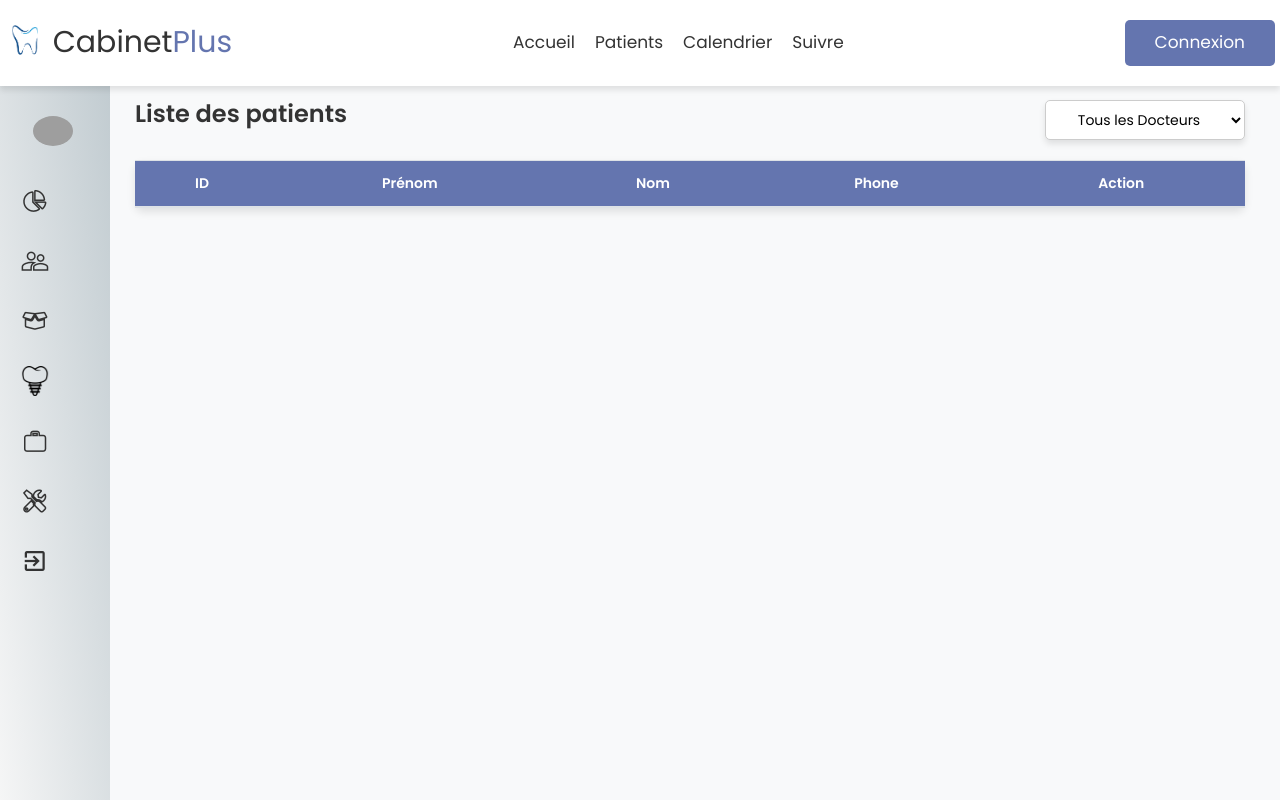
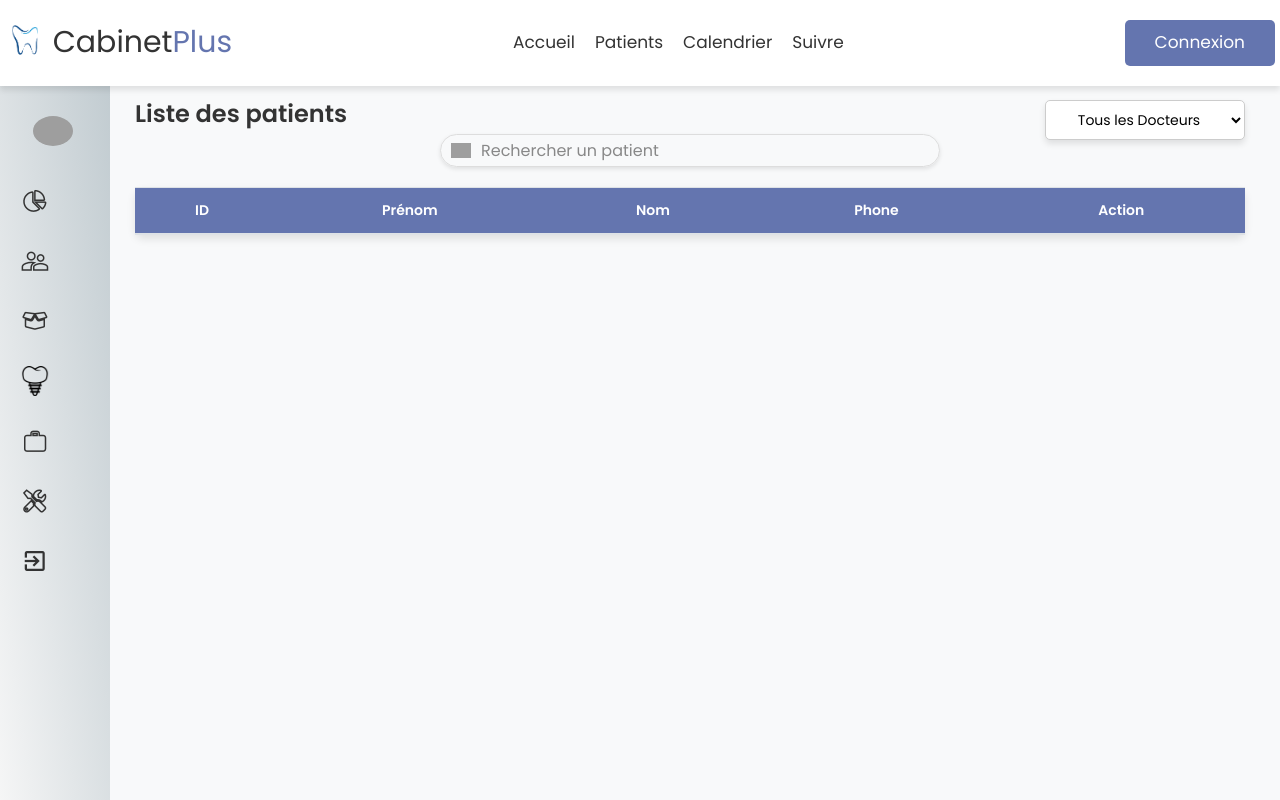
Before and after one commit to ryanebch/client, a PHP site: page / in a window 1280 px wide. Run offline with PHP 8.4, Linux system fonts and the light colour scheme; data that the repository does not hold is empty; grey boxes are pictures that could not be loaded.

Commit message:
miaaaaaaaaou

```diff
--- a/index.js
+++ b/index.js
@@ -54,4 +54,21 @@ $(document).ready(function () {
       }
     });
   });
+
+  // Search function for filtering rows based on the search input
+  $('#search-input').on('input', function () {
+    var searchText = $(this).val().toLowerCase(); // Get the search input and convert it to lowercase
+
+    // Loop through the table rows and filter based on the search text
+    $('tbody tr').each(function () {
+      var rowText = $(this).text().toLowerCase(); // Get the text of the row and convert it to lowercase
+
+      // If the row text contains the search text, show the row; otherwise, hide it
+      if (rowText.indexOf(searchText) !== -1) {
+        $(this).show(); // Show row
+      } else {
+        $(this).hide(); // Hide row
+      }
+    });
+  });
 });
--- a/index.php
+++ b/index.php
@@ -90,7 +90,13 @@
             <option value="Dr Bouchetara">Dr Bouchetara Ryane</option>
         </select>
     </div>
+
     <h2>Liste des patients</h2>
+    <!-- Add Search Bar above the table -->
+<div class="search-bar">
+    <input type="text" id="search-input" class="form-control" placeholder="Rechercher un patient" />
+</div>
+
     <table class="table table-hover text-center">
         <thead>
             <tr>
--- a/style.css
+++ b/style.css
@@ -436,6 +436,57 @@ textarea:focus {
 }
 
 
+/* Style the search bar container */
+.search-bar {
+  margin-bottom: 20px;
+  /* Add some space below the search bar */
+  max-width: 500px;
+  /* Set a max width for the search bar */
+  margin-left: auto;
+  margin-right: auto;
+}
+
+/* Style the search input */
+#search-input {
+  width: 100%;
+  /* Make the input take full width of the container */
+  padding: 10px;
+  /* Add padding for a better look */
+  font-size: 16px;
+  /* Set font size */
+  border: 1px solid #ddd;
+  /* Light border */
+  border-radius: 30px;
+  /* Rounded corners */
+  box-shadow: 0 2px 4px rgba(0, 0, 0, 0.1);
+  /* Subtle shadow */
+  transition: all 0.3s ease;
+  /* Smooth transition for focus effect */
+}
+
+/* Add focus effect */
+#search-input:focus {
+  border-color: #007bff;
+  /* Change border color when focused */
+  outline: none;
+  /* Remove default outline */
+  box-shadow: 0 0 8px rgba(0, 123, 255, 0.4);
+  /* Add a blue glow */
+}
+
+/* Optional: Add a placeholder color */
+#search-input::placeholder {
+  color: #888;
+  /* Lighter color for placeholder text */
+}
+
+/* Optional: Add a search icon inside the search input */
+#search-input {
+  background: url('https://imageURL.com/search-icon.png') no-repeat scroll 10px center;
+  background-size: 20px;
+  padding-left: 40px;
+  /* Space for the icon */
+}
 
 /* Responsive Design */
 @media (max-width: 768px) {
```
